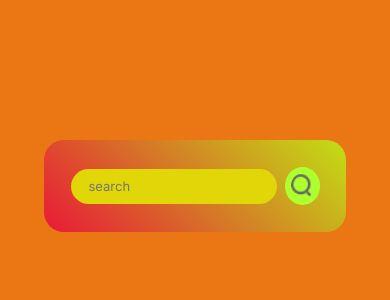
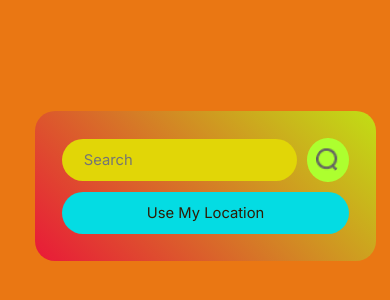
Before and after one commit to ZXarus/weatherapp, a React (Vite) app: page / in a window 390 px wide. Shown: the part 236-536 px from the top of the page. Built offline with nearby package versions, Linux system fonts and the light colour scheme.

Commit message:
my location

```diff
--- a/src/components/Weather.css
+++ b/src/components/Weather.css
@@ -30,7 +30,6 @@
     }
 }
 .search-b0x {
-    /* Layout */
     display: flex;
     align-items: center;
     gap: calc(10px + 0.2vw);
@@ -38,70 +37,22 @@
 }
 
 .search-b0x input {
-    /* Size and spacing */
     height: calc(40px + 0.5vw);
     padding-left: calc(20px + 0.5vw);
-
-    /* Appearance */
     border: none;
     outline: none;
     border-radius: 50px;
-    color: rgb(47, 28, 5);
+    color: rgb(13, 7, 0);
     background: rgb(225, 214, 7);
     font-size: calc(14px + 0.2vw);
 }
 
 .search-b0x img {
-    /* Size and spacing */
     width: calc(40px + 0.5vw);
     padding: calc(8px + 0.2vw);
-
-    /* Appearance */
     border-radius: 50%;
     background: greenyellow;
     cursor: pointer;
-}
-@media (max-width: 576px) {
-    .search-b0x {
-        gap: 5px;
-    }
-    .search-b0x input {
-        height: 30px;
-        padding-left: 15px;
-        font-size: 12px;
-    }
-    .search-b0x img {
-        width: 30px;
-        padding: 5px;
-    }
-}
-@media (max-width: 768px) {
-    .search-b0x {
-        gap: 8px;
-    }
-    .search-b0x input {
-        height: 35px;
-        padding-left: 18px;
-        font-size: 13px;
-    }
-    .search-b0x img {
-        width: 35px;
-        padding: 6px;
-    }
-}
-@media (min-width: 992px) {
-    .search-b0x {
-        gap: 15px;
-    }
-    .search-b0x input {
-        height: 50px;
-        padding-left: 25px;
-        font-size: 16px;
-    }
-    .search-b0x img {
-        width: 50px;
-        padding: 10px;
-    }
 }
 .weather-icon {
     width: calc(120px + 1vw);
@@ -128,56 +79,6 @@
     display: flex;
     justify-content: space-between;
 }
-@media (max-width: 576px) {
-    .weather-icon {
-        width: 80px;
-        margin: 15px 0;
-    }
-    .temperature {
-        font-size: 18px;
-    }
-    .location {
-        padding-top: 3px;
-        font-size: 14px;
-    }
-    .weather-data {
-        margin-top: 15px;
-        flex-direction: column;
-    }
-}
-@media (max-width: 768px) {
-    .weather-icon {
-        width: 100px;
-        margin: 20px 0;
-    }
-    .temperature {
-        font-size: 20px;
-    }
-    .location {
-        padding-top: 4px;
-        font-size: 15px;
-    }
-    .weather-data {
-        margin-top: 20px;
-        flex-direction: row;
-    }
-}
-@media (min-width: 992px) {
-    .weather-icon {
-        width: 150px;
-        margin: 30px 0;
-    }
-    .temperature {
-        font-size: 28px;
-    }
-    .location {
-        padding-top: 6px;
-        font-size: 18px;
-    }
-    .weather-data {
-        margin-top: 30px;
-    }
-}
 .weather-data .col {
     display: flex;
     align-items: flex-start;
@@ -194,42 +95,23 @@
     width: calc(20px + 0.2vw);
     margin-top: calc(8px + 0.2vw);
 }
-@media (max-width: 576px) {
-    .weather-data .col {
-        gap: 5px;
-        font-size: 16px;
-    }
-    .weather-data .col span {
-        font-size: 10px;
-    }
-    .weather-data .col img {
-        width: 16px;
-        margin-top: 5px;
-    }
+.location-btn {
+    margin-top: 10px;
+    width: 100%;
+    height: calc(40px + 0.5vw);
+    background: rgb(4, 220, 227);
+    color: rgb(47, 28, 5);
+    border: none;
+    border-radius: 50px;
+    font-size: calc(14px + 0.2vw);
+    cursor: pointer;
+    text-align: center;
+    box-sizing: border-box;
 }
-@media (max-width: 768px) {
-    .weather-data .col {
-        gap: 8px;
-        font-size: 18px;
-    }
-    .weather-data .col span {
-        font-size: 12px;
-    }
-    .weather-data .col img {
-        width: 20px;
-        margin-top: 8px;
-    }
+
+.location-btn:hover {
+    background: #279ec9;
 }
-@media (min-width: 992px) {
-    .weather-data .col {
-        gap: 15px;
-        font-size: 22px;
-    }
-    .weather-data .col span {
-        font-size: 14px;
-    }
-    .weather-data .col img {
-        width: 24px;
-        margin-top: 10px;
-    }
+.search-b0x input:hover {
+    background: #6ef227;
 }
--- a/src/components/Weather.jsx
+++ b/src/components/Weather.jsx
@@ -1,4 +1,4 @@
-import React, {  useEffect,useRef, useState } from 'react'
+import React, { useEffect, useRef, useState } from 'react'
 import './Weather.css'
 import search_icon from '../assets/search.png'
 import humidity_icon from '../assets/humidity.png'
@@ -17,6 +17,7 @@ import clear_icon from '../assets/clear.png'
 function Weather() {
     const inputRef = useRef()
     const [weatherData, SetWeatherData] = useState(false)
+    const [loading, setLoading] = useState(false);
     const allIcons = {
         "01d": clear_icon,
         "01n": clear_night_icon,
@@ -33,25 +34,24 @@ function Weather() {
         "11d": thunderstorm_icon,
         "13d": snow_icon,
         "13n": snow_icon,
-        "50d": cloud_icon,
-        "50n": scattered_clouds_night_icon,
     }
     const search = async (city) => {
-        if(city ===""){
+        if(city.trim() === ""){
             alert("Enter City Name");
             return;
         }
+        setLoading(true);
         try {
-            const url = `https://api.openweathermap.org/data/2.5/weather?q=${encodeURIComponent(city)}&units=metric&limit=1&appid=${import.meta.env.VITE_APP_ID}`;
+            const url = `https://api.openweathermap.org/data/2.5/weather?q=${encodeURIComponent(city)}&units=metric&appid=${import.meta.env.VITE_APP_ID}`
             const response = await fetch(url)
             const data = await response.json()
-            if (!data || !data.main || !data.weather) {
-                alert("City not found or invalid data.");
+            if (!response.ok){
+                alert(data.message);
+                setLoading(false);
                 return;
             }
             console.log(data)
-            console.log('API Key:', import.meta.env.VITE_APP_ID);
-            const icon = allIcons[data.weather[0]?.icon] || cloud_icon;
+            const icon = allIcons[data.weather[0]?.icon] || clear_icon
             SetWeatherData({
                 humidity: data.main.humidity,
                 windSpeed: data.wind.speed,
@@ -62,18 +62,49 @@ function Weather() {
         }
         catch (error) {
             SetWeatherData(false);
-            console.error("error in fetching data");
+            console.error("Error in fetching data");
+        } finally {
+            setLoading(false);
         }
     }
+
+    const getWeatherByLocation = () => {
+        if (navigator.geolocation) {
+            navigator.geolocation.getCurrentPosition(async (position) => {
+                const { latitude, longitude } = position.coords;
+                const url = `https://api.openweathermap.org/data/2.5/weather?lat=${latitude}&lon=${longitude}&units=metric&appid=${import.meta.env.VITE_APP_ID}`;
+                const response = await fetch(url);
+                const data = await response.json();
+
+                if (!response.ok) {
+                    alert(data.message || "Location data not found.");
+                    return;
+                }
+
+                const icon = allIcons[data.weather[0]?.icon] || cloud_icon;
+                SetWeatherData({
+                    humidity: data.main.humidity,
+                    windSpeed: data.wind.speed,
+                    temperature: Math.floor(data.main.temp),
+                    location: data.name,
+                    icon: icon
+                });
+            });
+        } else {
+            alert("Geolocation is not supported by this browser.");
+        }
+    };
+
     return (
         <div className='weather'>
             <div className='search-b0x'>
-                <input ref = {inputRef} type='text' placeholder='search' />
-                <img src={search_icon} alt="" onClick={()=>search(inputRef.current.value)} />
+                <input ref={inputRef} type='text' placeholder='Search' />
+                <img src={search_icon} alt="" onClick={() => search(inputRef.current.value)} />
             </div>
-            {weatherData?<>
+            <button className='location-btn' onClick={getWeatherByLocation}>Use My Location</button>
+            {loading && <p>Loading...</p>}
+            {weatherData ? <>
                 <img src={weatherData.icon} alt='' className='weather-icon' />
-
                 <p className='temperature'>{weatherData.temperature}°C</p>
                 <p className='location'> {weatherData.location}</p>
                 <div className='weather-data'>
@@ -92,8 +123,7 @@ function Weather() {
                         </div>
                     </div>
                 </div>
-            </>:<></>}
-
+            </> : <></>}
         </div>
     )
 }
```
Lines whose indentation alone changed are shown as unchanged.
